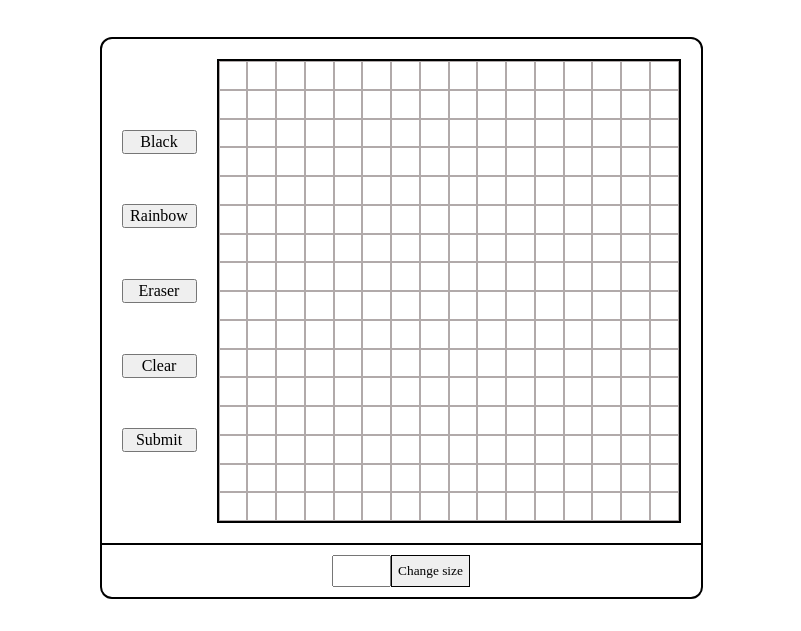
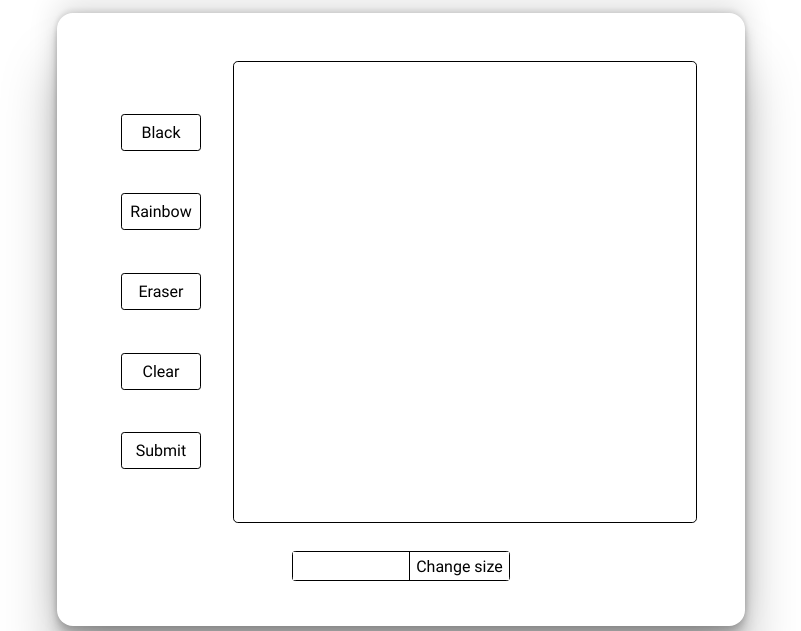
Before and after one commit to SuchitG04/jqjk, a plain HTML site: page index.html in a window 1280 px wide. Shown: the part 169-800 px from the top of the page, without its empty margins (239-1040 px from the left). Drawn offline with nearby package versions, Linux system fonts and the light colour scheme.

Commit message:
Update font styles and button appearance

```diff
--- a/style.css
+++ b/style.css
@@ -1,3 +1,13 @@
+@font-face {
+  font-family: "Roboto";
+  src: url(./fonts/Roboto-Regular.ttf);
+}
+
+@font-face {
+  font-family: "Roboto-Bold";
+  src: url(./fonts/Roboto-Bold.ttf);
+}
+
 body {
   height: 100vh;
   margin: 0px;
@@ -5,60 +15,76 @@ body {
   flex-direction: column;
   justify-content: center;
   align-items: center;
+  font-family: Roboto;
 }
 
 h1 {
   color: black;
   padding: 8px;
-  border-radius: 12px;
-  font-family: pixelFont;
-  font-size: 62px;
-  border: 2px solid black;
+  font-size: 4rem;
+  font-family: Roboto-Bold;
 }
 
 .container {
-  font-family: lora;
-  font-size: 16px;
+  font-size: 1rem;
+  padding: 2rem;
   display: flex;
   flex-direction: column;
   align-items: center;
   justify-content: center;
-  border: 2px solid black;
-  border-radius: 12px;
+  border-radius: 1rem;
+  box-shadow: rgba(0, 0, 0, 0.25) 0px 54px 55px,
+    rgba(0, 0, 0, 0.12) 0px -12px 30px, rgba(0, 0, 0, 0.12) 0px 4px 6px,
+    rgba(0, 0, 0, 0.17) 0px 12px 13px, rgba(0, 0, 0, 0.09) 0px -3px 5px;
 }
 
 .optAndGrid {
   display: flex;
-  border-bottom: 2px solid black;
-  padding: 20px 20px 20px 0px;
+  padding: 1rem 1rem 1rem 0;
 }
 
 .options {
-  padding: 20px;
+  padding: 2rem;
   flex: auto;
   display: flex;
   flex-direction: column;
-  justify-content: space-evenly;
+  justify-content: space-around;
   align-items: center;
 }
 
 .optionBtns {
-  font-size: 16px;
-  min-width: 75px;
+  font-size: 1rem;
+  width: 100%;
   font-family: inherit;
+  padding: 0.5rem;
+  cursor: pointer;
+  transition: transform 0.1s ease-in-out;
+  background-color: white;
+  outline: none;
+  border: 1px solid black;
+  border-radius: 0.2rem;
+}
+
+.optionBtns:hover {
+  transform: scale(1.05);
+}
+
+.optionBtns:active {
+  transform: scale(1);
+  transition: transform 0.05s ease-in-out;
 }
 
 .grid {
-  max-height: 464px;
+  max-height: 464px; /*hardcoded for simplicity*/
   max-width: 464px;
   display: flex;
   flex-wrap: wrap;
   box-sizing: border-box;
-  border: 2px solid black;
+  border: 1px solid black;
+  border-radius: 0.3rem;
 }
 
 .pixels {
-  border: 1px solid #b1aaaa;
   box-sizing: border-box;
 }
 
@@ -67,26 +93,32 @@ h1 {
   justify-content: center;
   align-items: center;
   flex: auto;
-  padding: 10px;
+  padding: 0.8rem;
 }
 
 .inputWrapper {
   display: flex;
+  border: 1px solid black;
+  border-radius: 0.2rem;
 }
 
 input[type="number"] {
   padding: 5px 10px;
-  width: 35px;
-  font-size: 16px;
+  width: 6rem;
+  font-size: 1rem;
+  border: none;
+  border-right: 1px solid black;
 }
 
 .inputBtn {
-  border-radius: 0px;
-  border: 1px solid black;
+  font-size: 1rem;
   cursor: pointer;
   font-family: inherit;
+  background-color: white;
+  outline: none;
+  border: none;
 }
 
 .inputBtn:hover {
-  background-color: rgb(163, 160, 160);
+  background-color: #eee;
 }
```
Also changed, not shown: fonts/Roboto-Bold.ttf (added), fonts/Roboto-Regular.ttf (added).
